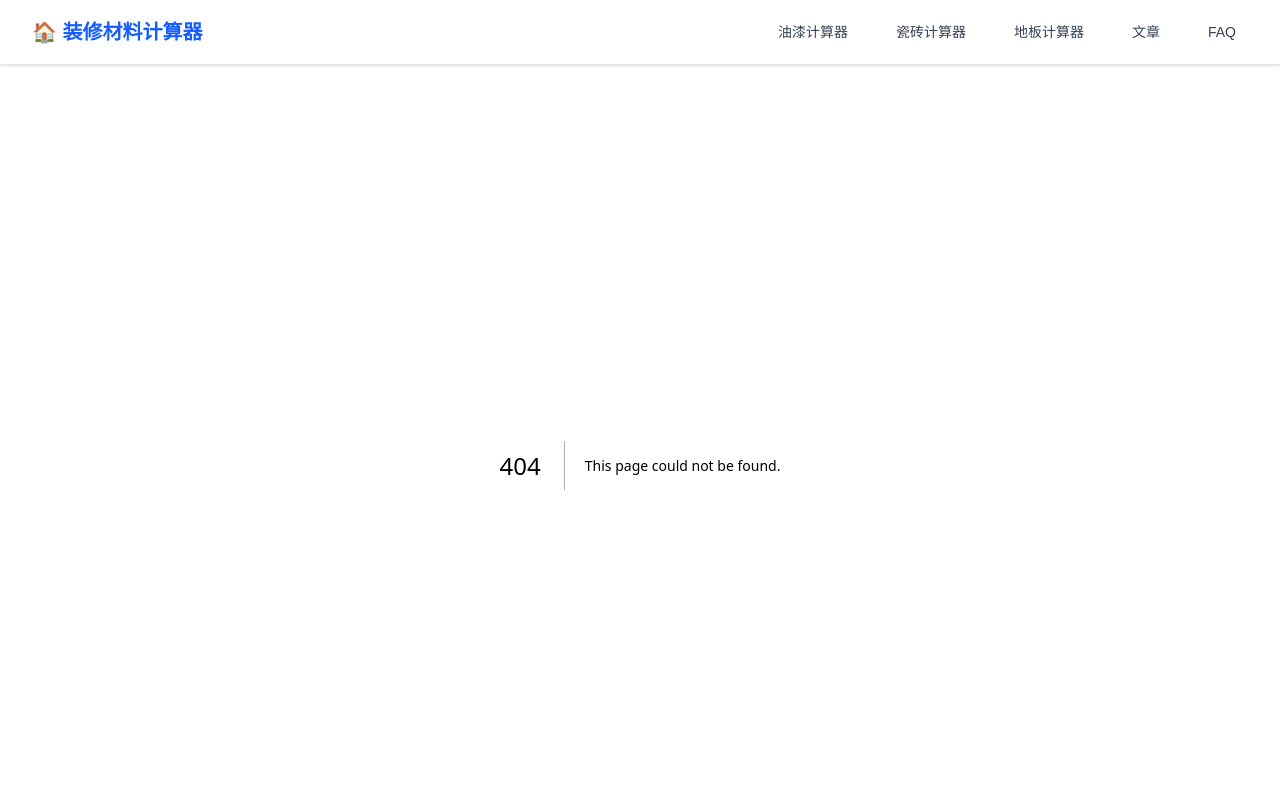
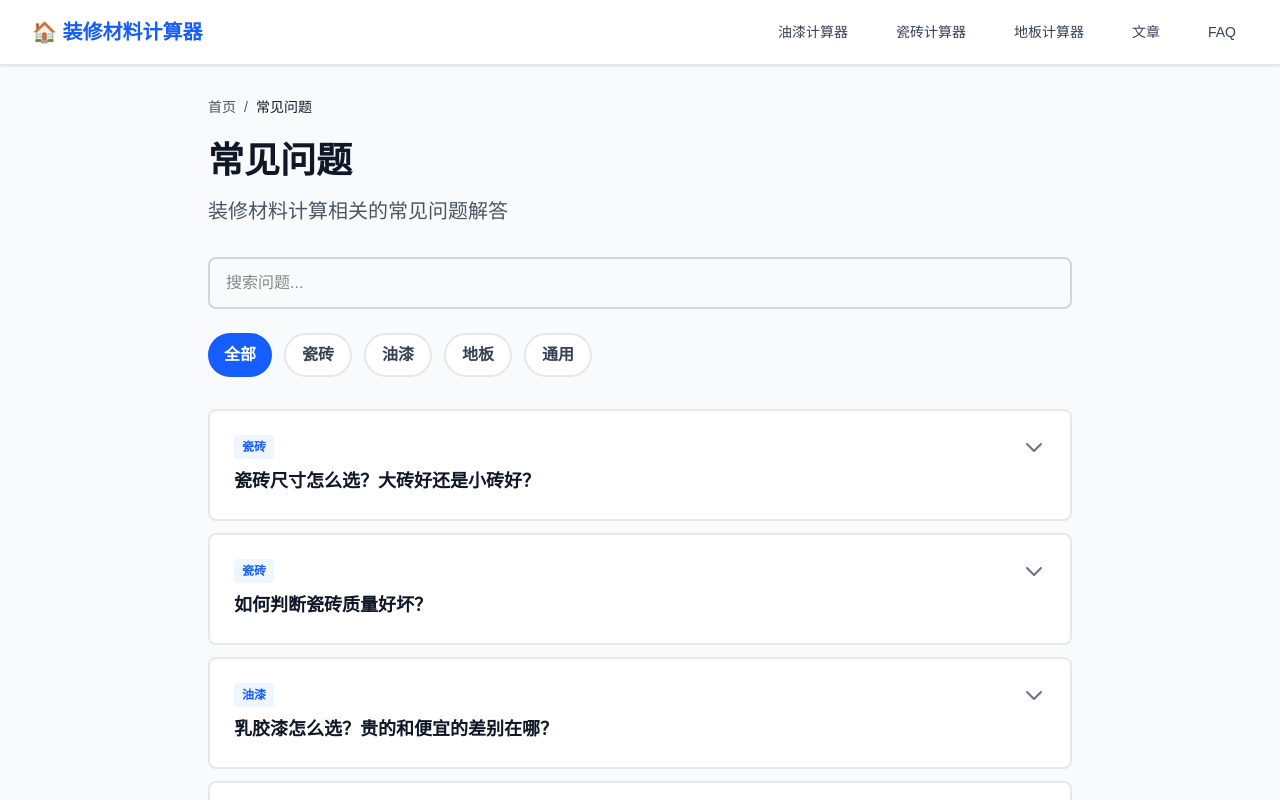
Before and after one commit to Zhuotukeji/material_calculator, a Next.js app: page /faq in a window 1280 px wide. Before the commit this address had no page. Shown: the top 800 px of the page. Built offline with nearby package versions, Linux system fonts and the light colour scheme.

Commit message:
feat: implement FAQ page with accordion UI and search

```diff
--- /dev/null
+++ b/app/faq/page.tsx
@@ -0,0 +1,124 @@
+'use client';
+
+import { useState } from 'react';
+import Link from 'next/link';
+import { getAllFaqs, searchFaqs } from '@/content/faqs';
+import FaqAccordion from '@/components/FaqAccordion';
+
+export default function FaqPage() {
+  const allFaqs = getAllFaqs();
+  const [searchQuery, setSearchQuery] = useState('');
+  const [selectedCategory, setSelectedCategory] = useState<string>('全部');
+
+  const categories = ['全部', ...Array.from(new Set(allFaqs.map(f => f.category)))];
+
+  const filteredFaqs = searchQuery
+    ? searchFaqs(searchQuery)
+    : selectedCategory === '全部'
+    ? allFaqs
+    : allFaqs.filter(f => f.category === selectedCategory);
+
+  return (
+    <div className="min-h-screen bg-gray-50">
+      <div className="max-w-4xl mx-auto px-4 py-8">
+        {/* Breadcrumb */}
+        <nav className="text-sm text-gray-600 mb-6">
+          <Link href="/" className="hover:text-blue-600">首页</Link>
+          <span className="mx-2">/</span>
+          <span className="text-gray-900">常见问题</span>
+        </nav>
+
+        {/* Header */}
+        <div className="mb-8">
+          <h1 className="text-4xl font-bold text-gray-900 mb-4">
+            常见问题
+          </h1>
+          <p className="text-xl text-gray-600">
+            装修材料计算相关的常见问题解答
+          </p>
+        </div>
+
+        {/* Search Bar */}
+        <div className="mb-6">
+          <input
+            type="text"
+            placeholder="搜索问题..."
+            value={searchQuery}
+            onChange={(e) => setSearchQuery(e.target.value)}
+            className="w-full px-4 py-3 border-2 border-gray-300 rounded-lg focus:border-blue-500 focus:outline-none"
+          />
+        </div>
+
+        {/* Category Filter */}
+        <div className="mb-8">
+          <div className="flex flex-wrap gap-3">
+            {categories.map((category) => (
+              <button
+                key={category}
+                onClick={() => {
+                  setSelectedCategory(category);
+                  setSearchQuery('');
+                }}
+                className={`px-4 py-2 rounded-full font-semibold transition ${
+                  selectedCategory === category
+                    ? 'bg-blue-600 text-white'
+                    : 'bg-white text-gray-700 border-2 border-gray-200 hover:border-blue-500'
+                }`}
+              >
+                {category}
+              </button>
+            ))}
+          </div>
+        </div>
+
+        {/* FAQ Accordion */}
+        {filteredFaqs.length > 0 ? (
+          <FaqAccordion faqs={filteredFaqs} />
+        ) : (
+          <div className="text-center py-16 bg-white rounded-lg border-2 border-gray-200">
+            <p className="text-gray-500 text-lg">未找到相关问题</p>
+            <button
+              onClick={() => {
+                setSearchQuery('');
+                setSelectedCategory('全部');
+              }}
+              className="mt-4 text-blue-600 hover:underline"
+            >
+              查看全部问题
+            </button>
+          </div>
+        )}
+
+        {/* CTA Section */}
+        <div className="mt-12 bg-blue-50 rounded-lg p-8 text-center border-2 border-blue-200">
+          <h2 className="text-2xl font-bold text-gray-900 mb-4">
+            没有找到答案？
+          </h2>
+          <p className="text-gray-600 mb-6">
+            使用我们的计算器工具，快速计算装修材料用量
+          </p>
+          <div className="flex flex-col sm:flex-row gap-4 justify-center">
+            <Link
+              href="/calculators/paint"
+              className="bg-blue-600 text-white px-6 py-3 rounded-lg font-semibold hover:bg-blue-700 transition"
+            >
+              油漆计算器
+            </Link>
+            <Link
+              href="/calculators/tile"
+              className="bg-white text-blue-600 px-6 py-3 rounded-lg font-semibold border-2 border-blue-600 hover:bg-blue-50 transition"
+            >
+              瓷砖计算器
+            </Link>
+            <Link
+              href="/calculators/flooring"
+              className="bg-white text-blue-600 px-6 py-3 rounded-lg font-semibold border-2 border-blue-600 hover:bg-blue-50 transition"
+            >
+              地板计算器
+            </Link>
+          </div>
+        </div>
+      </div>
+    </div>
+  );
+}
--- /dev/null
+++ b/components/FaqAccordion.tsx
@@ -0,0 +1,82 @@
+'use client';
+
+import { useState } from 'react';
+import { FAQ } from '@/content/faqs';
+
+interface FaqAccordionProps {
+  faqs: FAQ[];
+}
+
+export default function FaqAccordion({ faqs }: FaqAccordionProps) {
+  const [openId, setOpenId] = useState<string | null>(null);
+
+  const toggleFaq = (id: string) => {
+    setOpenId(openId === id ? null : id);
+  };
+
+  return (
+    <div className="space-y-3">
+      {faqs.map((faq) => (
+        <div
+          key={faq.id}
+          id={faq.id}
+          className="bg-white rounded-lg border-2 border-gray-200 overflow-hidden"
+        >
+          <button
+            onClick={() => toggleFaq(faq.id)}
+            className="w-full text-left p-6 hover:bg-gray-50 transition flex items-start justify-between gap-4"
+          >
+            <div className="flex-1">
+              <div className="flex items-center gap-2 mb-2">
+                <span className="text-xs font-semibold text-blue-600 bg-blue-50 px-2 py-1 rounded">
+                  {faq.category}
+                </span>
+              </div>
+              <h3 className="text-lg font-bold text-gray-900">
+                {faq.question}
+              </h3>
+            </div>
+            <svg
+              className={`w-6 h-6 text-gray-500 transition-transform flex-shrink-0 ${
+                openId === faq.id ? 'transform rotate-180' : ''
+              }`}
+              fill="none"
+              stroke="currentColor"
+              viewBox="0 0 24 24"
+            >
+              <path
+                strokeLinecap="round"
+                strokeLinejoin="round"
+                strokeWidth={2}
+                d="M19 9l-7 7-7-7"
+              />
+            </svg>
+          </button>
+          {openId === faq.id && (
+            <div className="px-6 pb-6">
+              <p className="text-gray-700 leading-relaxed">{faq.answer}</p>
+              {faq.relatedCalculators.length > 0 && (
+                <div className="mt-4 pt-4 border-t border-gray-200">
+                  <p className="text-sm text-gray-600 mb-2">相关计算器：</p>
+                  <div className="flex flex-wrap gap-2">
+                    {faq.relatedCalculators.map((calcId) => (
+                      <a
+                        key={calcId}
+                        href={`/calculators/${calcId}`}
+                        className="text-sm text-blue-600 hover:underline"
+                      >
+                        {calcId === 'paint' && '油漆计算器'}
+                        {calcId === 'tile' && '瓷砖计算器'}
+                        {calcId === 'flooring' && '地板计算器'}
+                      </a>
+                    ))}
+                  </div>
+                </div>
+              )}
+            </div>
+          )}
+        </div>
+      ))}
+    </div>
+  );
+}
```
